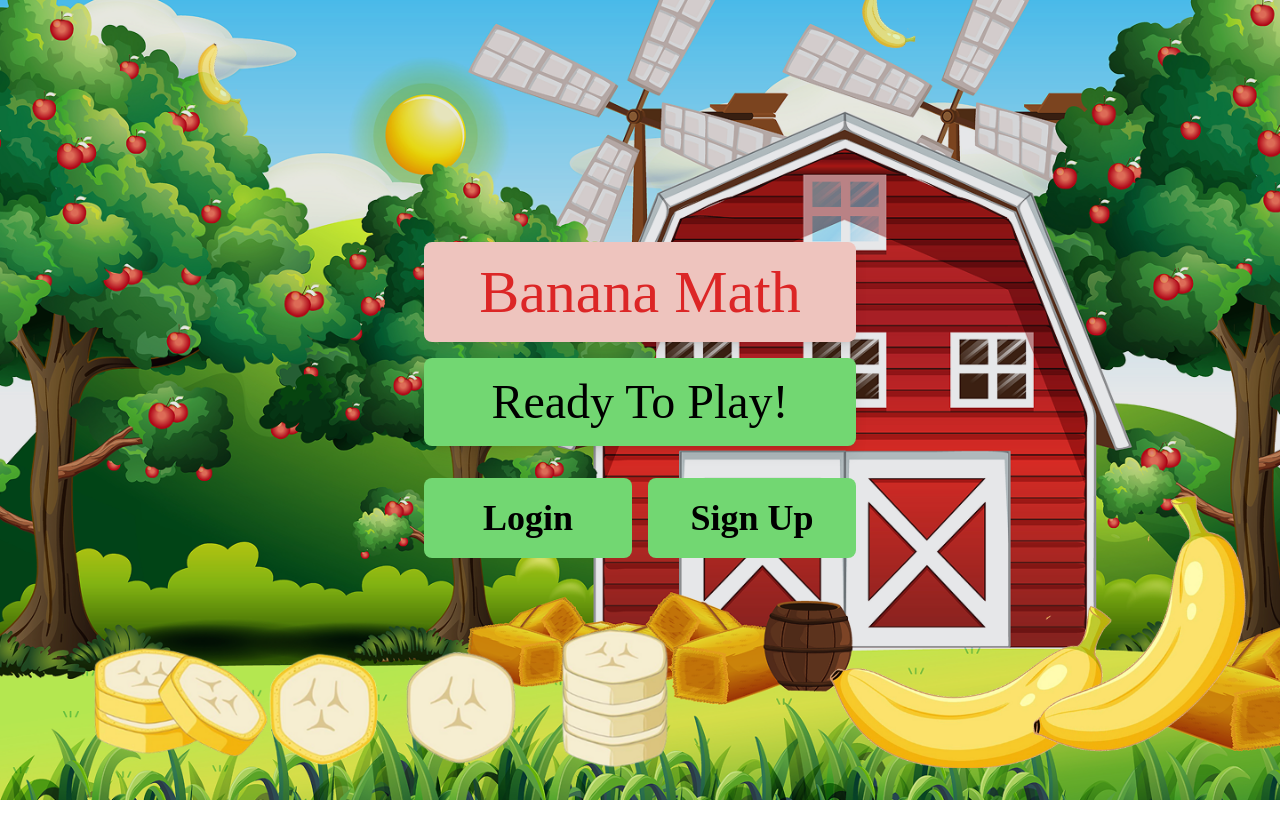
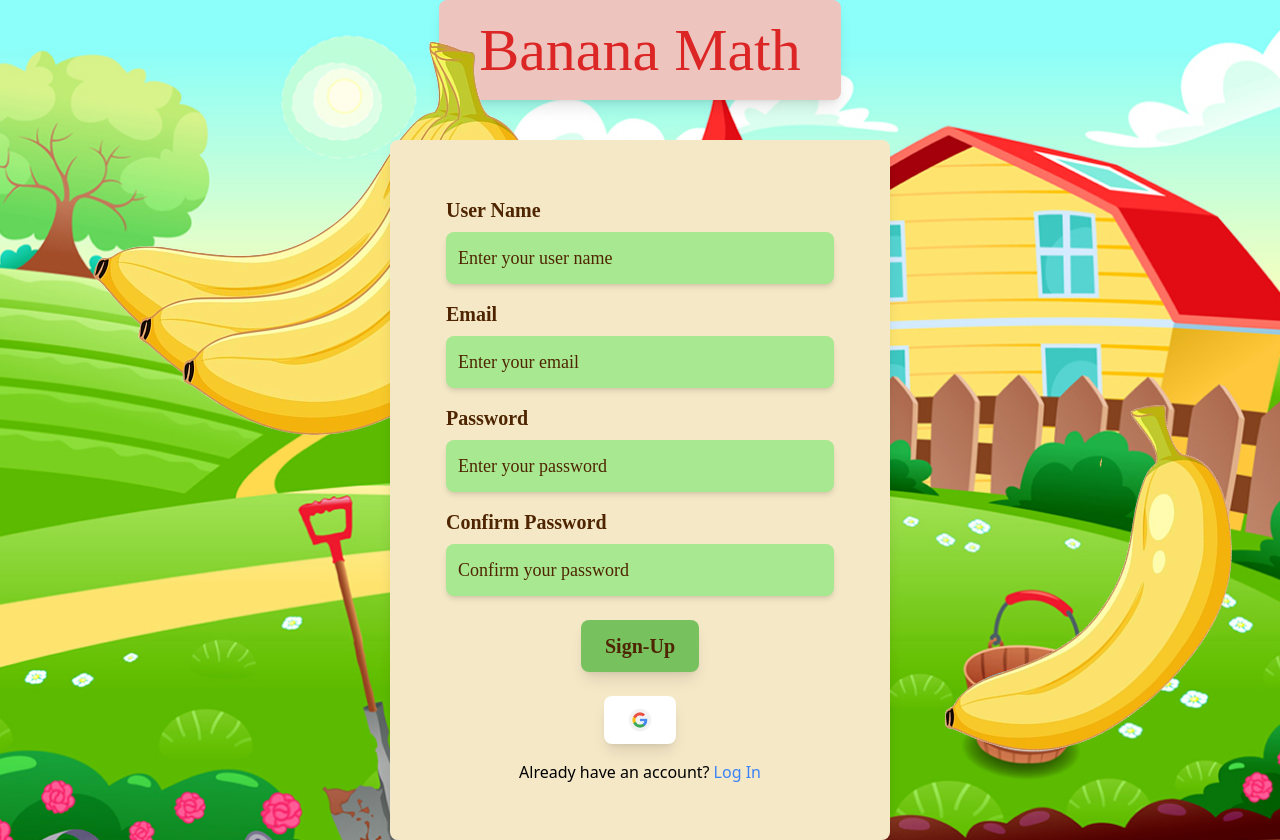
Before and after one commit to MalithaSupun/Banana-Game, a React (Vite) app: page /signup in a window 1280 px wide. Before the commit this address led to /signup#/landing. Before the commit the page ends 800 px from the top, so only its background shows below. Built offline with nearby package versions, Linux system fonts and the light colour scheme.

Commit message:
enhance(App, LoginPage, SignupPage); switch to BrowserRouter for consistent routing and update navigation paths

```diff
--- a/src/App.jsx
+++ b/src/App.jsx
@@ -1,4 +1,4 @@
-import { HashRouter, Route, Routes } from "react-router-dom";
+import { BrowserRouter as Router, Route, Routes } from "react-router-dom";
 import StartingPage from "./pages/StartingPage";
 import LandingPage from "./pages/LandingPage";
 import LoginPage from "./pages/LoginPage";
@@ -16,7 +16,7 @@ import PrivateRoute from "./routes/PrivateRoute"; // Import PrivateRoute
 
 function App() {
   return (
-    <HashRouter>
+    <Router>
       <Routes>
         <Route path="/" element={<StartingPage />} />
         <Route path="/landing" element={<LandingPage />} />
@@ -82,7 +82,7 @@ function App() {
         />
       </Routes>
       <ToastContainer />
-    </HashRouter>
+    </Router>
   );
 }
 
--- a/src/pages/LoginPage.jsx
+++ b/src/pages/LoginPage.jsx
@@ -155,7 +155,7 @@ function LoginPage() {
   const handleSignUpClick = () => {
     setLoading(true); // Set loading to true when the user clicks the link
     setTimeout(() => {
-      navigate("#/signup"); // Redirect to the sign-up page after loading
+      navigate("/signup"); // Redirect to the sign-up page after loading
     }, 200); // Optionally add a delay to simulate loading
   };
 
--- a/src/pages/SignupPage.jsx
+++ b/src/pages/SignupPage.jsx
@@ -100,7 +100,7 @@ function SignupPage() {
             position: "top-center",
             autoClose: 3000, // Auto close after 3 seconds
           });
-          navigate("#/login"); // Navigate to login page after successful sign-up
+          navigate("/login"); // Navigate to login page after successful sign-up
         }).catch((error) => {
           const errorMessage = error.message;
           alert(`Error updating profile: ${errorMessage}`);
@@ -190,9 +190,9 @@ function SignupPage() {
         </button>
         <p className="mt-4 text-black">
           Already have an account?
-          <button onClick={handleLoginClick} className="text-blue-500 ml-1">
+          <a onClick={handleLoginClick} className="text-blue-500 ml-1">
             Log In
-          </button>
+          </a>
         </p>
       </div>
       {loading && (
```
